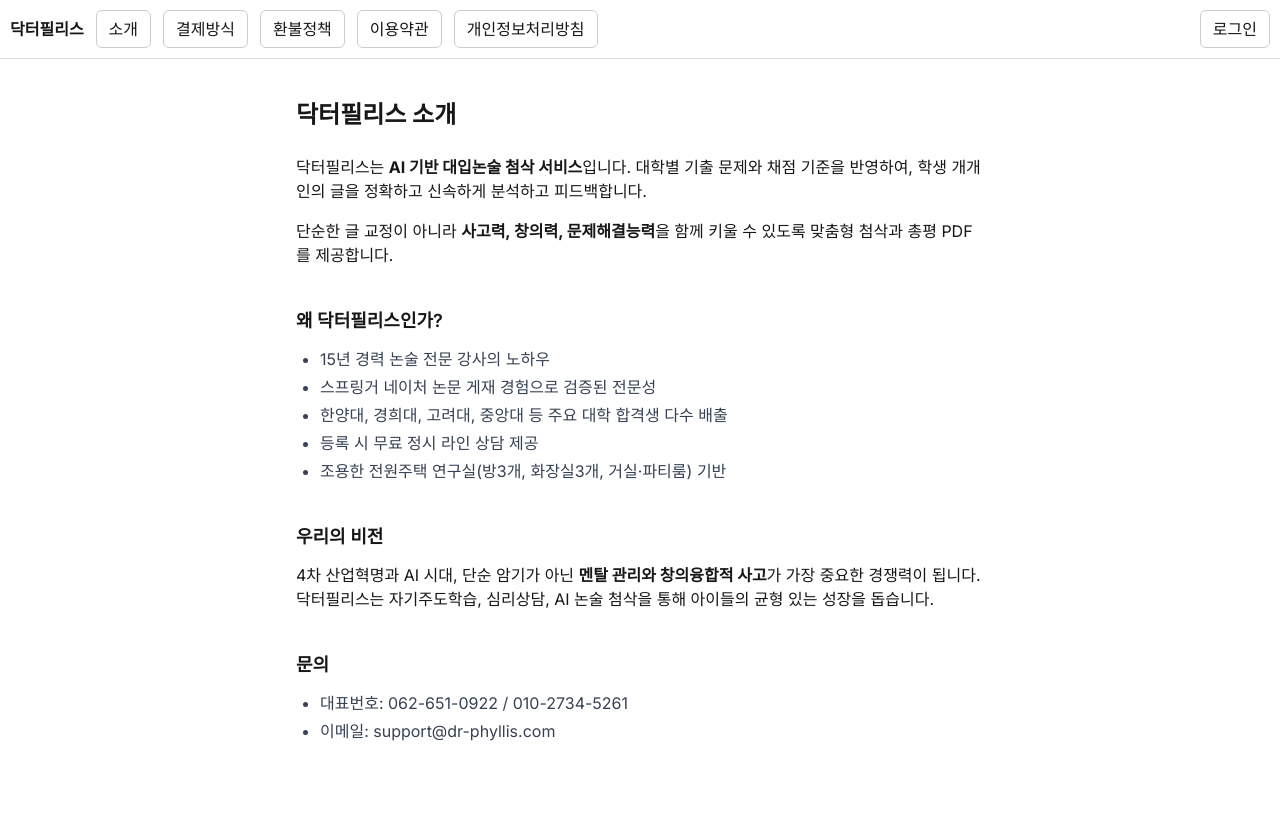
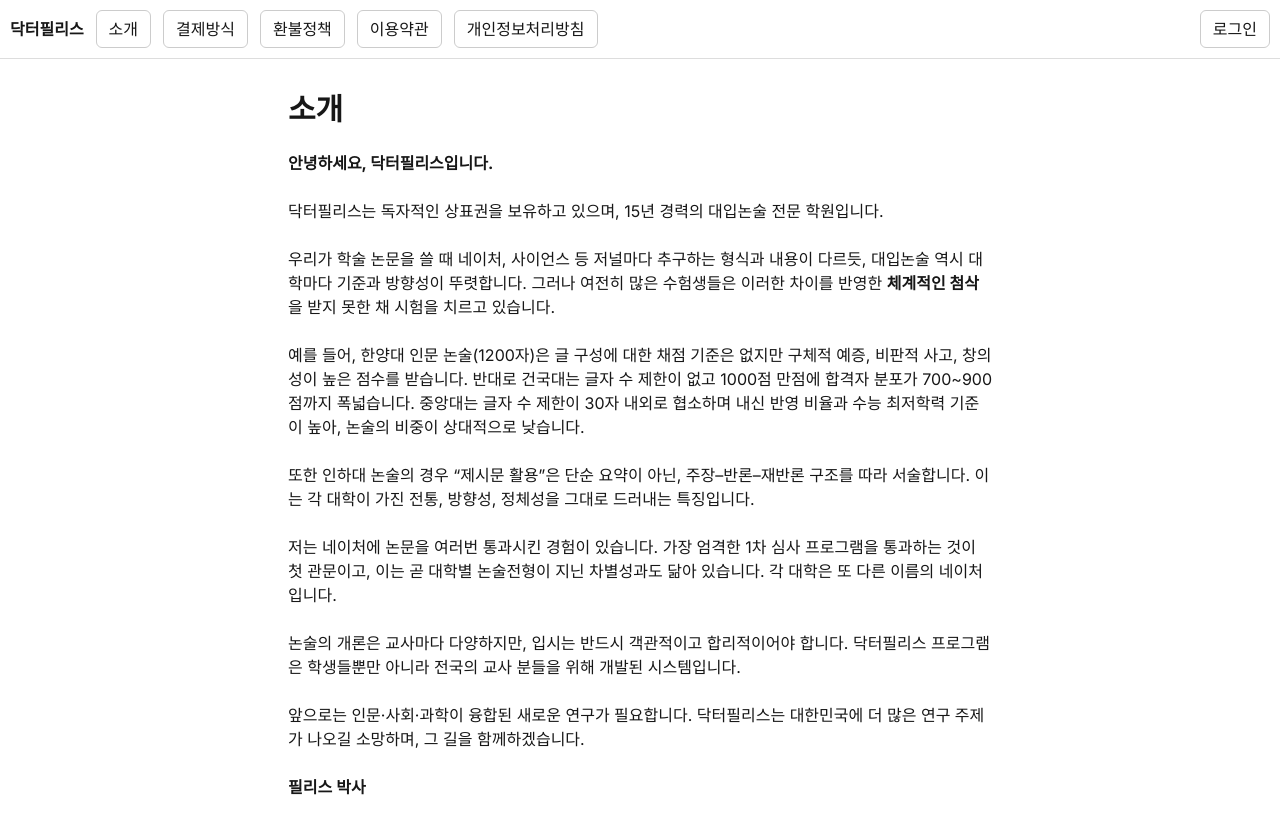
Before and after one commit to SHTH-AGI-LAB/shth-essay, a Next.js app: page /about in a window 1280 px wide. Before the commit the page ends 800 px from the top, so only its background shows below. Built offline with nearby package versions, Linux system fonts and the light colour scheme; no server answers.

Commit message:
feat: update About page content

```diff
--- a/src/app/about/page.tsx
+++ b/src/app/about/page.tsx
@@ -1,53 +1,58 @@
-// src/app/about/page.tsx
-export const metadata = {
-  title: "소개 | Dr-phyllis",
-  description: "닥터필리스 AI 논술 첨삭 서비스 소개",
-};
-
+// app/about/page.tsx
 export default function AboutPage() {
   return (
-    <main className="mx-auto max-w-3xl p-6 sm:p-10">
-      <h1 className="text-2xl font-bold mb-6">닥터필리스 소개</h1>
+    <main className="max-w-3xl mx-auto p-8 space-y-6">
+      <h1 className="text-3xl font-bold">소개</h1>
 
-      <section className="space-y-4 mb-10">
       <p>
-          닥터필리스는 <b>AI 기반 대입논술 첨삭 서비스</b>입니다.
-          대학별 기출 문제와 채점 기준을 반영하여, 학생 개개인의 글을
-          정확하고 신속하게 분석하고 피드백합니다.
+        <strong>안녕하세요, 닥터필리스입니다.</strong>
       </p>
+
       <p>
-          단순한 글 교정이 아니라 <b>사고력, 창의력, 문제해결능력</b>을 함께 키울 수 있도록
-          맞춤형 첨삭과 총평 PDF를 제공합니다.
+        닥터필리스는 독자적인 상표권을 보유하고 있으며, 15년 경력의
+        대입논술 전문 학원입니다.
       </p>
-      </section>
 
-      <section className="space-y-3 mb-10">
-        <h2 className="text-lg font-semibold">왜 닥터필리스인가?</h2>
-        <ul className="list-disc pl-6 space-y-1 text-gray-700">
-          <li>15년 경력 논술 전문 강사의 노하우</li>
-          <li>스프링거 네이처 논문 게재 경험으로 검증된 전문성</li>
-          <li>한양대, 경희대, 고려대, 중앙대 등 주요 대학 합격생 다수 배출</li>
-          <li>등록 시 무료 정시 라인 상담 제공</li>
-          <li>조용한 전원주택 연구실(방3개, 화장실3개, 거실·파티룸) 기반</li>
-        </ul>
-      </section>
+      <p>
+        우리가 학술 논문을 쓸 때 네이처, 사이언스 등 저널마다 추구하는
+        형식과 내용이 다르듯, 대입논술 역시 대학마다 기준과 방향성이
+        뚜렷합니다. 그러나 여전히 많은 수험생들은 이러한 차이를 반영한{" "}
+        <strong>체계적인 첨삭</strong>을 받지 못한 채 시험을 치르고 있습니다.
+      </p>
 
-      <section className="space-y-3 mb-10">
-        <h2 className="text-lg font-semibold">우리의 비전</h2>
       <p>
-          4차 산업혁명과 AI 시대, 단순 암기가 아닌 <b>멘탈 관리와 창의융합적 사고</b>가
-          가장 중요한 경쟁력이 됩니다. 닥터필리스는 자기주도학습, 심리상담,
-          AI 논술 첨삭을 통해 아이들의 균형 있는 성장을 돕습니다.
+        예를 들어, 한양대 인문 논술(1200자)은 글 구성에 대한 채점 기준은
+        없지만 구체적 예증, 비판적 사고, 창의성이 높은 점수를 받습니다.
+        반대로 건국대는 글자 수 제한이 없고 1000점 만점에 합격자 분포가
+        700~900점까지 폭넓습니다. 중앙대는 글자 수 제한이 30자 내외로
+        협소하며 내신 반영 비율과 수능 최저학력 기준이 높아, 논술의 비중이
+        상대적으로 낮습니다.
       </p>
-      </section>
 
-      <section className="space-y-3">
-        <h2 className="text-lg font-semibold">문의</h2>
-        <ul className="list-disc pl-6 space-y-1 text-gray-700">
-          <li>대표번호: 062-651-0922 / 010-2734-5261</li>
-          <li>이메일: support@dr-phyllis.com</li>
-        </ul>
-      </section>
+      <p>
+        또한 인하대 논술의 경우 “제시문 활용”은 단순 요약이 아닌,
+        주장–반론–재반론 구조를 따라 서술합니다. 이는 각 대학이 가진 전통,
+        방향성, 정체성을 그대로 드러내는 특징입니다.
+      </p>
+
+      <p>
+        저는 네이처에 논문을 여러번 통과시킨 경험이 있습니다. 가장 엄격한 1차 심사
+        프로그램을 통과하는 것이 첫 관문이고, 이는 곧 대학별 논술전형이
+        지닌 차별성과도 닮아 있습니다. 각 대학은 또 다른 이름의 네이처입니다.
+      </p>
+
+      <p>
+        논술의 개론은 교사마다 다양하지만, 입시는 반드시 객관적이고 합리적이어야
+        합니다. 닥터필리스 프로그램은 학생들뿐만 아니라 전국의 교사 분들을 위해
+        개발된 시스템입니다.
+      </p>
+
+      <p>
+        앞으로는 인문·사회·과학이 융합된 새로운 연구가 필요합니다. 닥터필리스는
+        대한민국에 더 많은 연구 주제가 나오길 소망하며, 그 길을 함께하겠습니다.
+      </p>
+
+      <p className="font-semibold">필리스 박사</p>
     </main>
   );
 }
```
Lines whose indentation alone changed are shown as unchanged.
